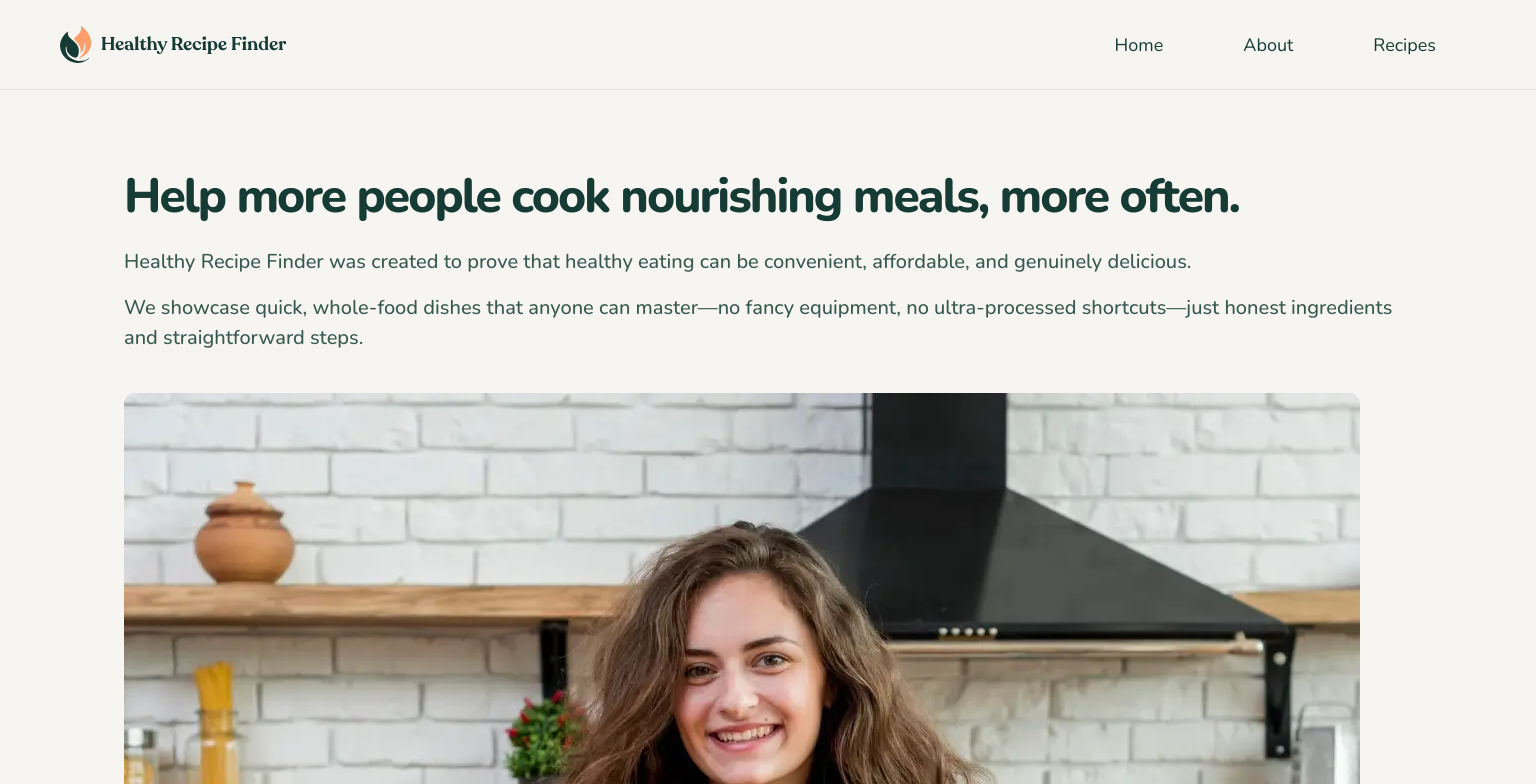
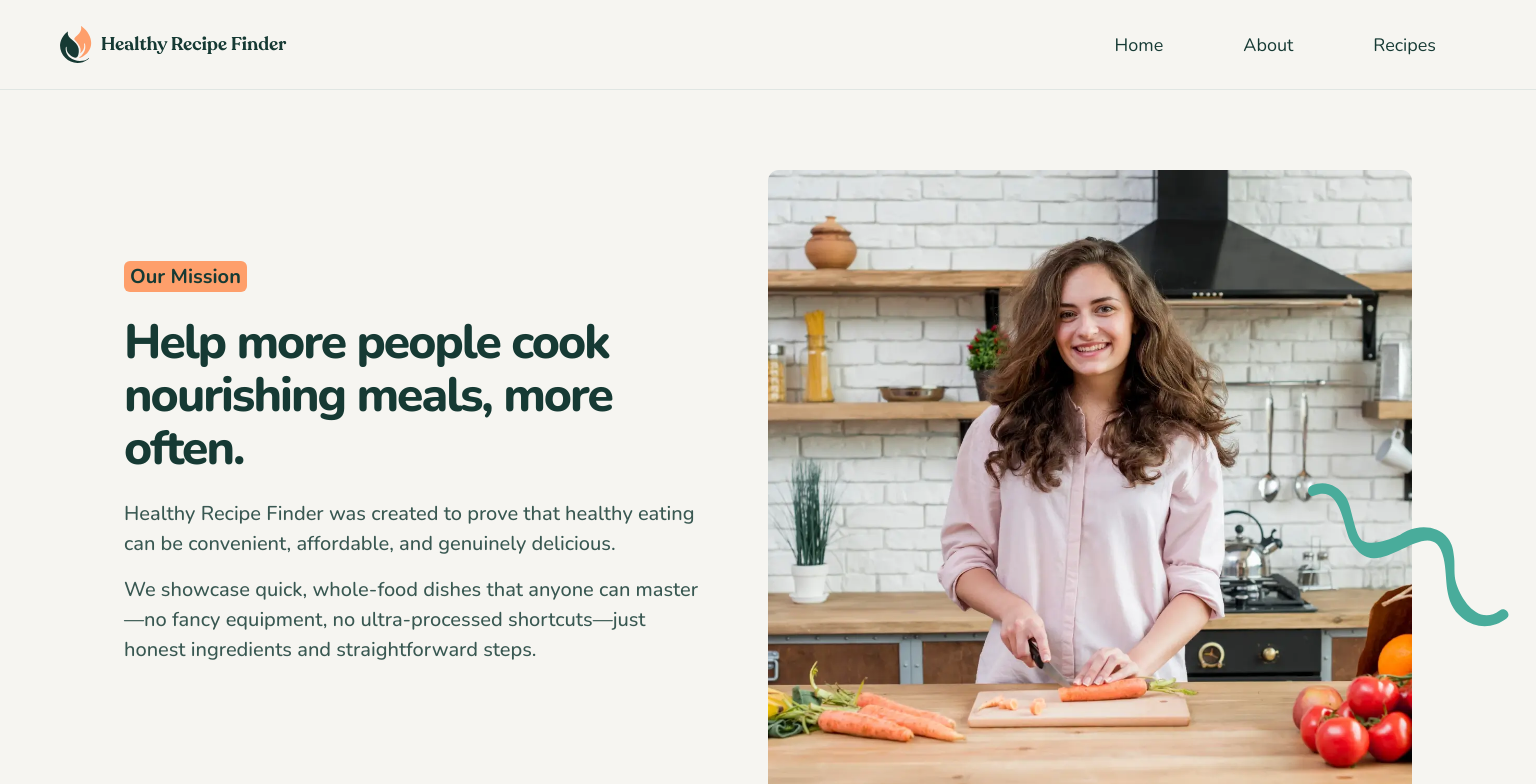
Before and after one commit to EdwardShanahan09/fm-recipe-finder, a React (Vite) app: page /about in a window 1536 px wide. Shown: the top 784 px of the page. Built offline with nearby package versions, Linux system fonts and the light colour scheme.

Commit message:
Add mission label and pattern decoration to About page

```diff
--- a/src/pages/About/Mission/Mission.css
+++ b/src/pages/About/Mission/Mission.css
@@ -1,5 +1,16 @@
 .mission {
   margin-bottom: 6.5rem;
+}
+
+.mission__label {
+  color: var(--color-neutral-900);
+  background-color: var(--color-primary);
+  font-size: 2rem;
+  font-weight: 700;
+  border-radius: 0.6rem;
+  padding: 0.2rem 0.6rem;
+  margin-bottom: 2.4rem;
+  display: inline-block;
 }
 
 .mission__title {
@@ -17,3 +28,38 @@
 .mission__img {
   border-radius: 1.1rem;
 }
+
+.mission__pattern {
+  display: none;
+}
+
+@media (min-width: 768px) {
+  .mission {
+    margin-bottom: 8rem;
+  }
+}
+
+@media (min-width: 1440px) {
+  .mission {
+    display: grid;
+    grid-template-columns: 1fr 1fr;
+    align-items: center;
+    margin-bottom: 10rem;
+  }
+
+  .mission__text {
+    padding-right: 6.4rem;
+  }
+
+  .mission__img {
+    z-index: -2;
+  }
+
+  .mission__pattern {
+    display: block;
+    position: absolute;
+    top: 50%;
+    right: -15%;
+    z-index: 3;
+  }
+}
--- a/src/pages/About/Mission/Mission.jsx
+++ b/src/pages/About/Mission/Mission.jsx
@@ -1,11 +1,14 @@
 import missionImgSmall from "../../../assets/images/mission-small.webp";
 import missionImgLarge from "../../../assets/images/mission-large.webp";
+import missionPattern from "../../../assets/images/pattern-squiggle.svg";
 import "./Mission.css";
 
 const Mission = () => {
   return (
     <div className="mission">
       <div className="mission__text">
+        <div className="mission__label">Our Mission</div>
+
         <h2 className="text-preset-2 mission__title">
           Help more people cook nourishing meals, more often.
         </h2>
@@ -31,6 +34,12 @@ const Mission = () => {
             alt="Person cooking a healthy meal"
           />
         </picture>
+
+        <img
+          className="mission__pattern"
+          src={missionPattern}
+          alt="Pattern decoration"
+        />
       </div>
     </div>
   );
```
Also changed, not shown: src/assets/images/pattern-squiggle.svg (added).
